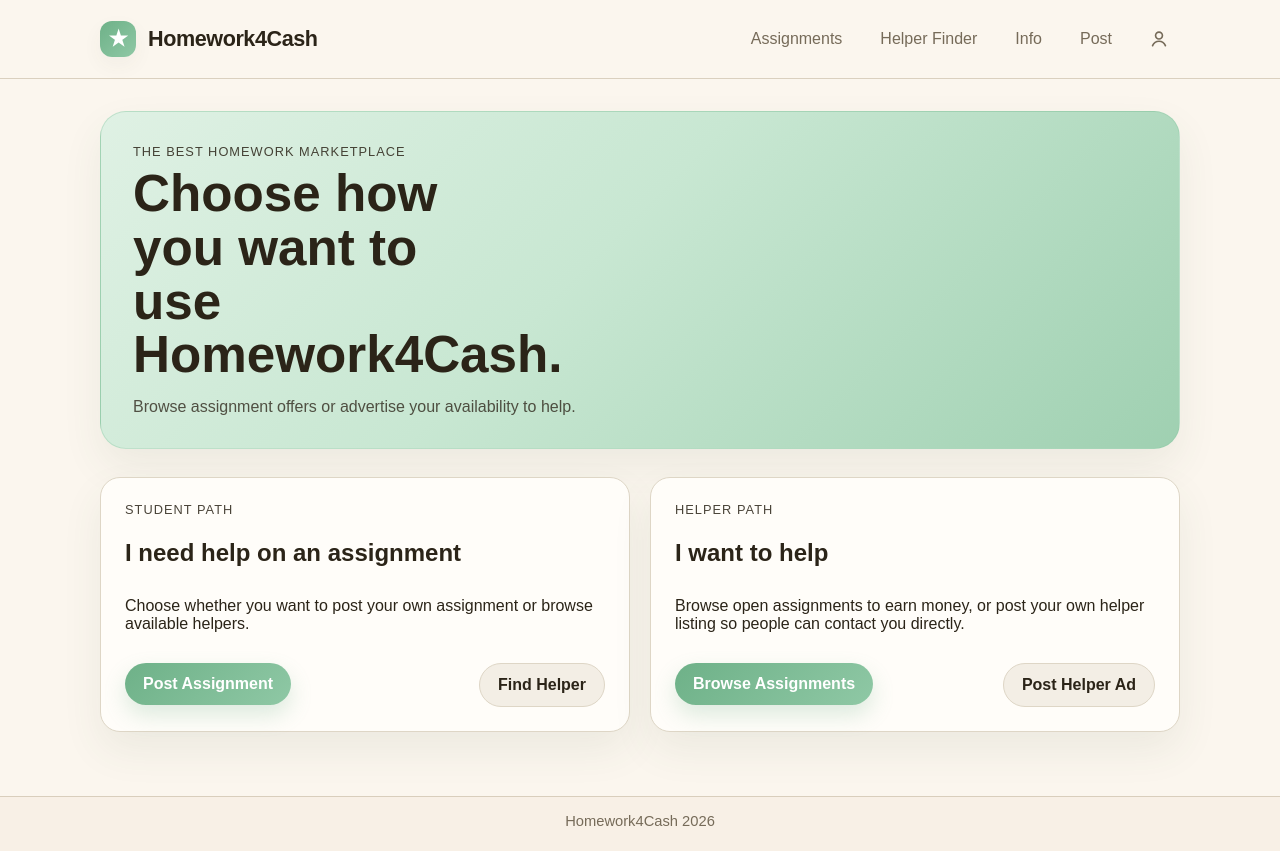
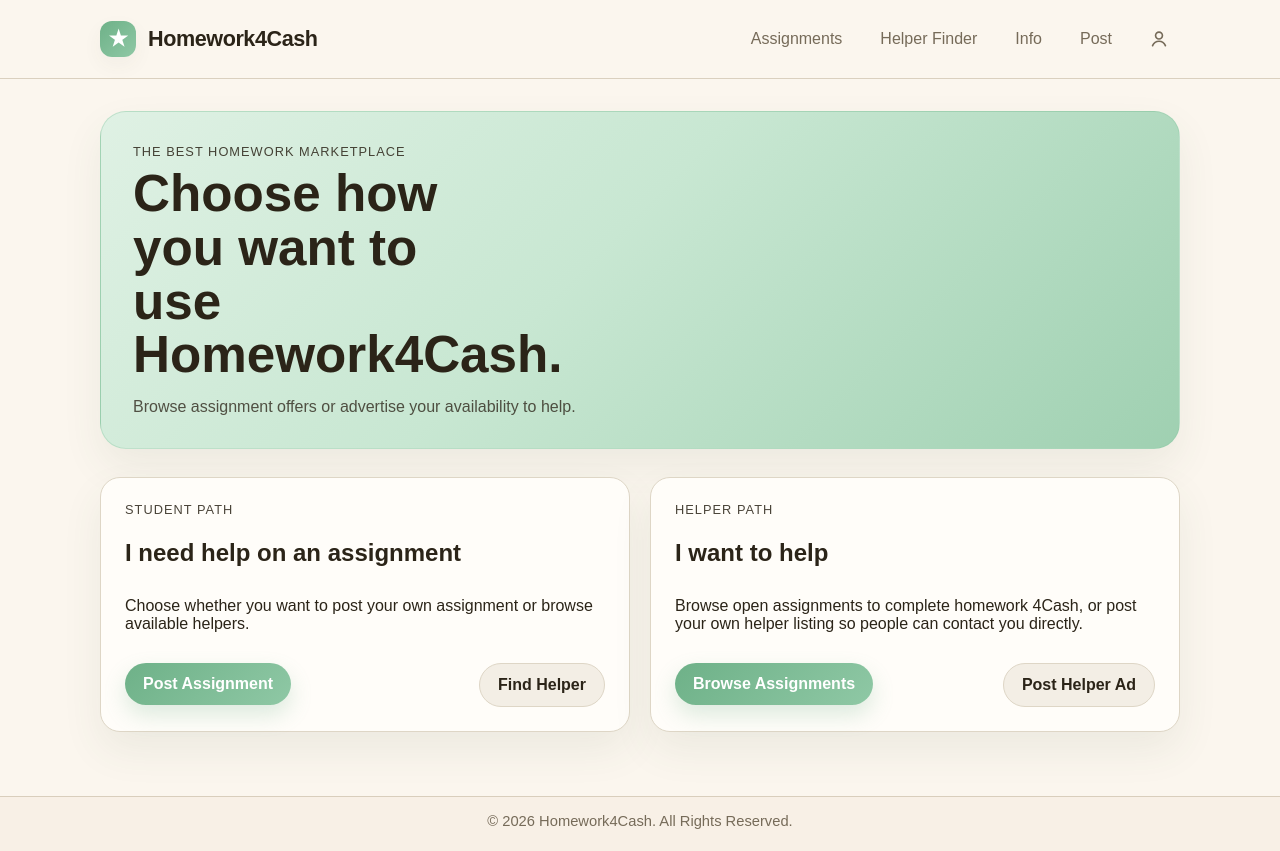
Before and after one commit to kdautp-dev/TutorLink, a Next.js app: page / in a window 1280 px wide. Built offline with nearby package versions, Linux system fonts and the light colour scheme; no server answers.

Commit message:
Add site footer and remove placeholder contact wording

```diff
--- a/components/Layout.js
+++ b/components/Layout.js
@@ -57,7 +57,7 @@ export default function Layout({ children }) {
       </header>
       <main className="container page-content">{children}</main>
       <footer className="site-footer">
-        <div className="container footer-bar">Homework4Cash 2026</div>
+        <div className="container footer-bar">© 2026 Homework4Cash. All Rights Reserved.</div>
       </footer>
     </div>
   );
--- a/pages/index.js
+++ b/pages/index.js
@@ -34,7 +34,7 @@ export default function HomePage() {
           <p className="eyebrow">Helper path</p>
           <h2>I want to help</h2>
           <p>
-            Browse open assignments to earn money, or post your own helper listing so people can contact you directly.
+            Browse open assignments to complete homework 4Cash, or post your own helper listing so people can contact you directly.
           </p>
           <div className="actions-row">
             <Link href="/assignments" className="button">
```
